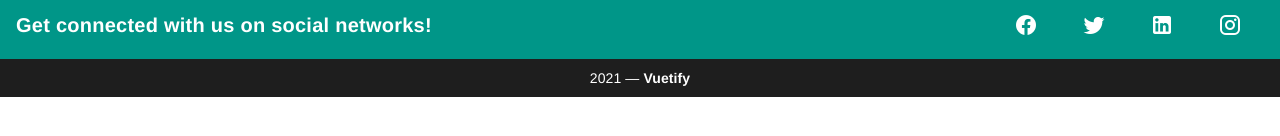
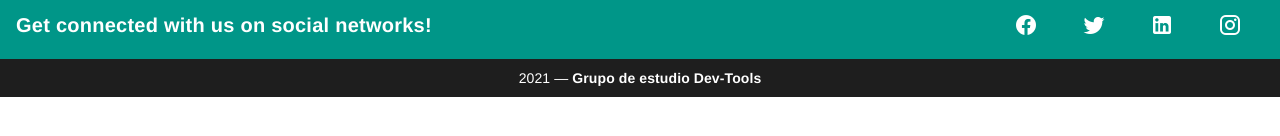
Before and after one commit to alejandro088/recommended-repository, a Vue app: page / in a window 1280 px wide. Shown: the part 540-676 px from the top of the page. Built offline with nearby package versions, Linux system fonts and the light colour scheme.

Commit message:
refactor: change title footer

```diff
--- a/src/components/Footer.vue
+++ b/src/components/Footer.vue
@@ -27,7 +27,7 @@
       </v-card-title>
 
       <v-card-text class="py-2 white--text text-center">
-        {{ new Date().getFullYear() }} — <strong>Vuetify</strong>
+        {{ new Date().getFullYear() }} — <strong> Grupo de estudio Dev-Tools</strong>
       </v-card-text>
     </v-card>
   </v-footer>
```
